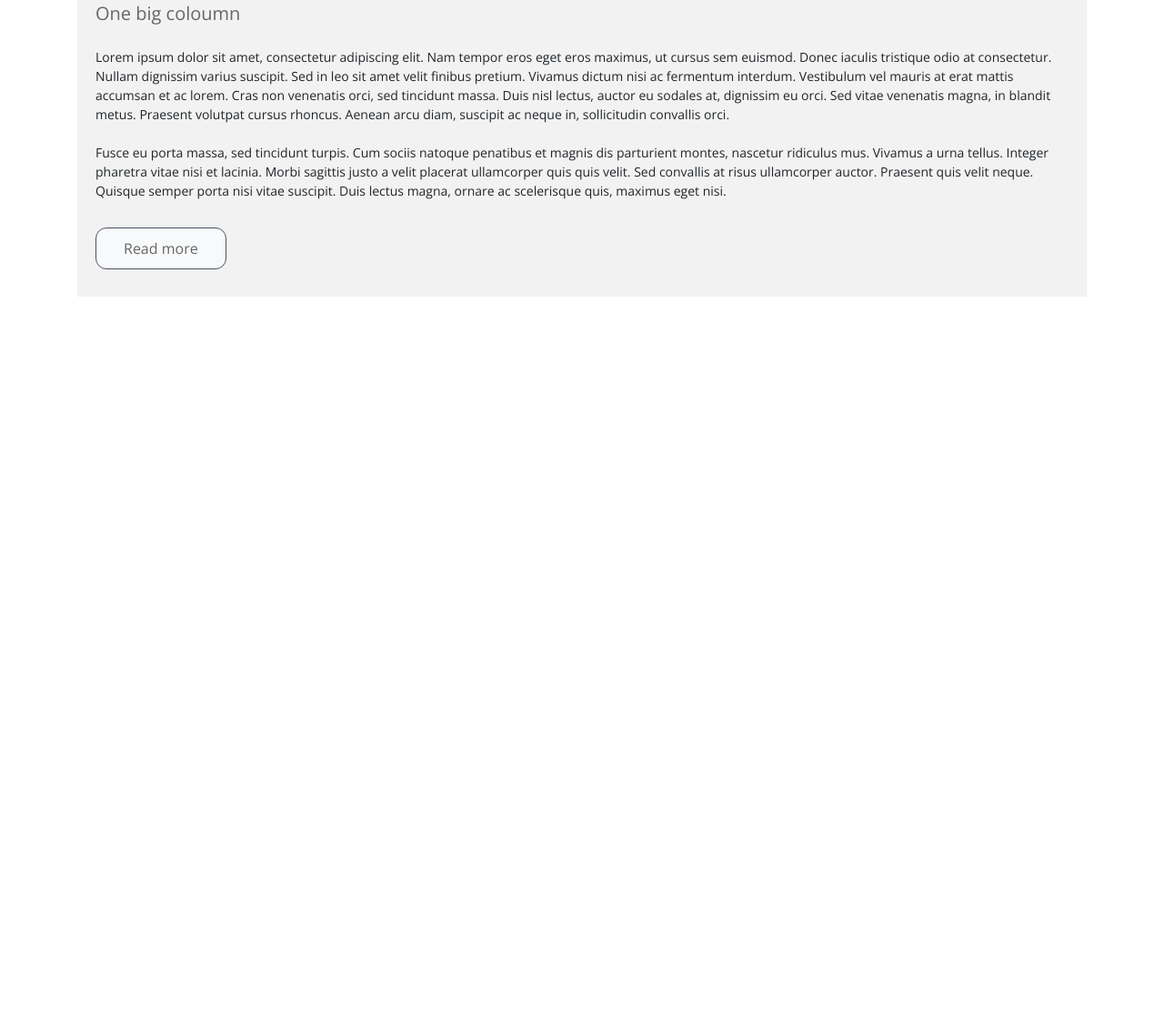
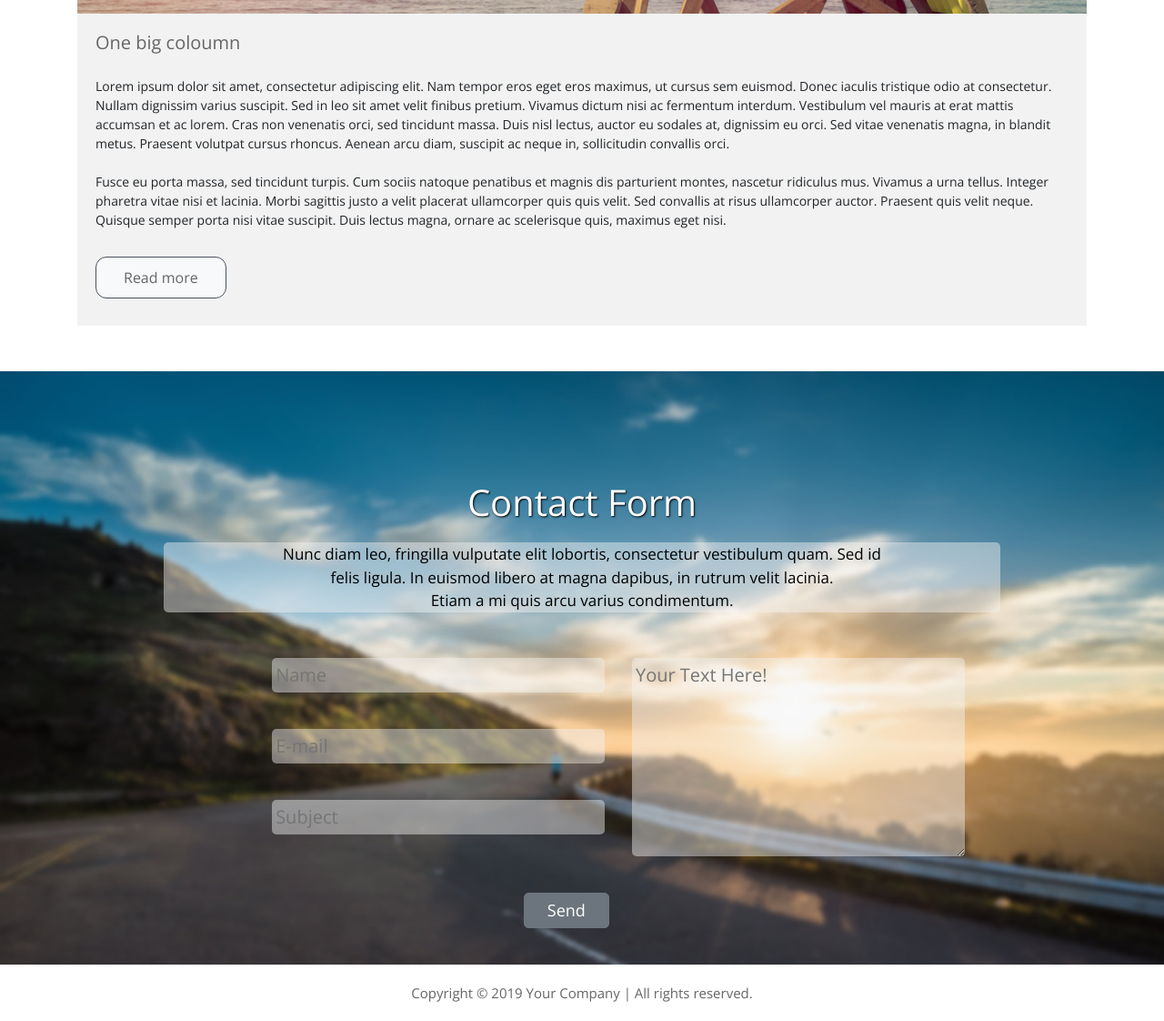
Before and after one commit to SagarKeshvala/Conqurer, a plain HTML site: page index.html in a window 1280 px wide. Shown: the part 3041-4163 px from the top of the page at 91% size. Before the commit the page ends 3367 px from the top, so only its background shows below. Drawn offline with nearby package versions, Linux system fonts and the light colour scheme.

Commit message:
Added contact section

```diff
--- a/css/style.css
+++ b/css/style.css
@@ -131,11 +131,14 @@ header {
 }
 
 .services {
+    margin-top: 6rem;
+}
+
+.service-head {
     height: 35vh;
     background-image: url(/img/bg-2.jpg);
     background-size: cover;
     background-position: center;
-    margin-top: 6rem;
 }
 
 .service-title {
@@ -143,7 +146,7 @@ header {
     font-size: 4rem;
     font-weight: 400;
     text-transform: capitalize;
-    text-shadow: 1px 1px 2px #ffffff;
+    text-shadow: 1px 1px 2px #000000;
     margin-top: 8rem;
 }
 
@@ -189,3 +192,53 @@ header {
     color: #666666;
     margin-bottom: 3rem;
 }
+
+.contact {
+    background-image: url(/img/bg-3.jpg);
+    background-position: center center;
+    background-repeat: no-repeat;
+    background-size: cover;
+    margin-top: 5rem;
+    padding: 4rem;
+}
+
+.contact-p {
+    color: #000;
+    font-size: 1.7rem;
+    margin-top: 2rem;
+    background-color: rgba(242, 242, 242, 0.452);
+    pading: 1rem;
+    border-radius: .5rem;
+}
+
+input, textarea {
+    display: block;
+    font-size: 2rem;
+    border: none;
+    background-color: rgba(242, 242, 242, 0.452);
+    padding: .4rem;
+    border-radius: .5rem;
+    color: #000;
+    margin: 4rem;
+    width: 100%;
+}
+
+.submit {
+    font-size: 1.8rem;
+    padding: .5rem 2.5rem;
+    border-radius: .5rem;
+    margin: 0 auto;
+}
+.contact-form-left {
+    float: right;
+}
+
+.contact-form-left {
+    float: left;
+}
+
+footer {
+    padding: 2rem;
+    font-size: 1.5rem;
+    color: #666666;
+}
--- a/index.html
+++ b/index.html
@@ -110,7 +110,7 @@
     <!--Services Section-->
     <section class="services">
       <div class="container-fluid">
-        <div class="row">
+        <div class="row service-head">
           <div class="col-sm-12">
             <h3 class="text-center service-title">Our Services</h3>
             <p class="text-center service-p">Nunc diam leo, fringilla vulputate elit lobortis, consectetur vestibulum quam. Sed id<br>felis ligula. In euismod libero at magna dapibus, in rutrum velit lacinia.<br>Etiam a mi quis arcu varius condimentum.</p>
@@ -182,6 +182,54 @@
         </div>
       </div>
     </section>
+
+    <section class="contact">
+      <div class="container">
+        <div class="row">
+          <div class="col-lg-1"></div>
+          <div class="col-lg-10">
+            <h2 class="text-center service-title">Contact Form</h2>
+            <p class="text-center contact-p">
+                Nunc diam leo, fringilla vulputate elit lobortis, consectetur vestibulum quam. Sed id<br>
+                felis ligula. In euismod libero at magna dapibus, in rutrum velit lacinia.<br>
+                Etiam a mi quis arcu varius condimentum.
+            </p>
+            <form action="">
+              <div class="row">
+                  <div class="col-sm-1"></div>
+              <div class="col-sm-5 contact-form-left">
+                <input type="text" placeholder="Name">
+                <input type="email" placeholder="E-mail">
+                <input type="text" placeholder="Subject">
+              </div>
+              <div class="col-sm-5 contact-form-right">
+                <textarea name="" id="" cols="25" rows="7" placeholder="Your Text Here!"></textarea>
+              </div>
+              <div class="col-sm-1"></div>
+              <div class="col-sm-5"></div>
+              <div class="col-sm-2">
+                <button class="btn btn-secondary submit" type="submit" name="Send">Send</button>
+              </div>
+              <div class="col-sm-5"></div>
+            </div>
+            </form>
+          </div>
+          <div class="col-lg-1"></div>
+        </div>
+      </div>
+    </section>
+
+    <footer>
+      <div class="container-fluid">
+        <div class="row">
+          <div class="col-lg-12">
+          <div class="text-center">
+            Copyright &copy; 2019 Your Company | All rights reserved.
+          </div>
+        </div>
+        </div>
+      </div>
+    </footer>
     <!-- Scripts -->
     <script src="js/jquery-3.3.1.min.js"></script>
     <script src="js/bootstrap.min.js"></script>
```
